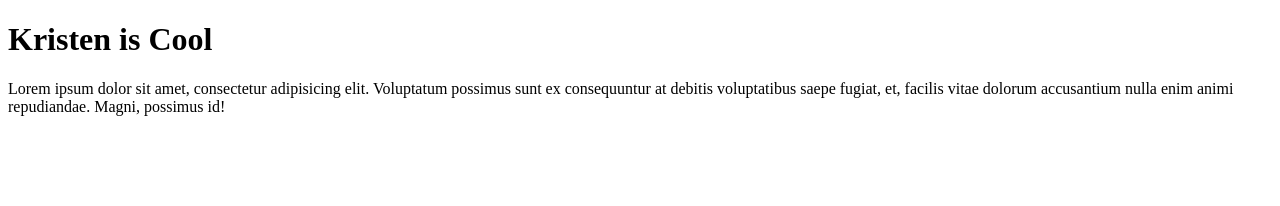
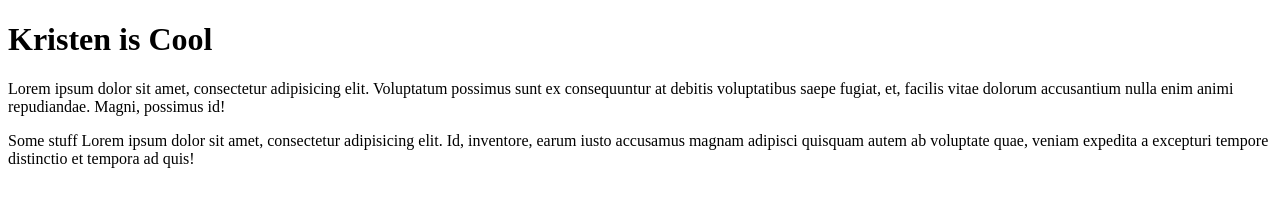
Before and after one commit to Rchristiani/testcollabo, a plain HTML site: page index.html in a window 1280 px wide. Drawn offline with Linux system fonts and the light colour scheme.

Commit message:
Adding images and updating text

```diff
--- a/index.html
+++ b/index.html
@@ -8,6 +8,7 @@
 	<h1>Kristen is Cool</h1>
 
 	<p>Lorem ipsum dolor sit amet, consectetur adipisicing elit. Voluptatum possimus sunt ex consequuntur at debitis voluptatibus saepe fugiat, et, facilis vitae dolorum accusantium nulla enim animi repudiandae. Magni, possimus id!</p>
+	<p>Some stuff Lorem ipsum dolor sit amet, consectetur adipisicing elit. Id, inventore, earum iusto accusamus magnam adipisci quisquam autem ab voluptate quae, veniam expedita a excepturi tempore distinctio et tempora ad quis!</p>
 
 </body>
 </html>
```
Also changed, not shown: imgs/Screen Shot 2016-02-22 at 9.36.36 AM.png (added), 1 other file.
